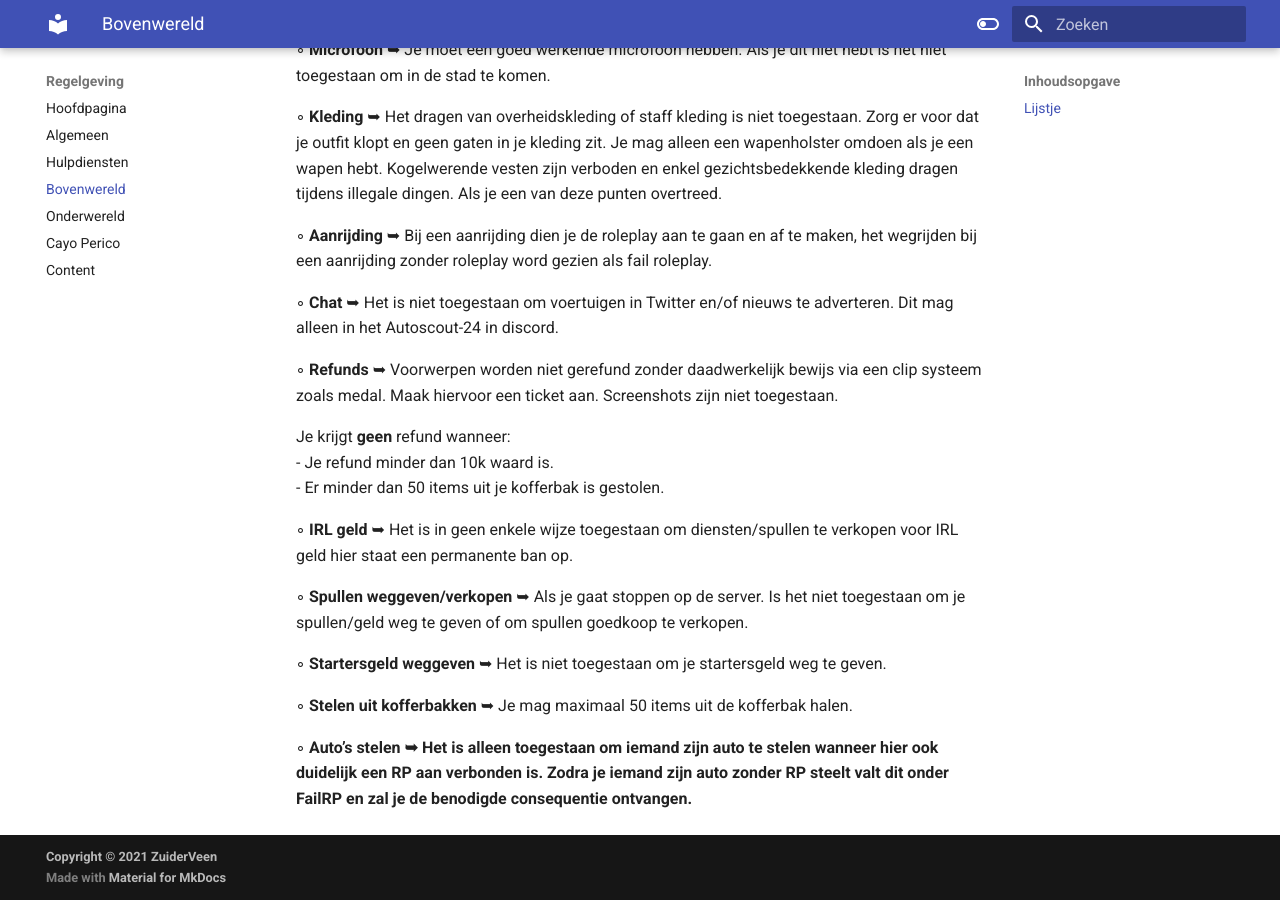
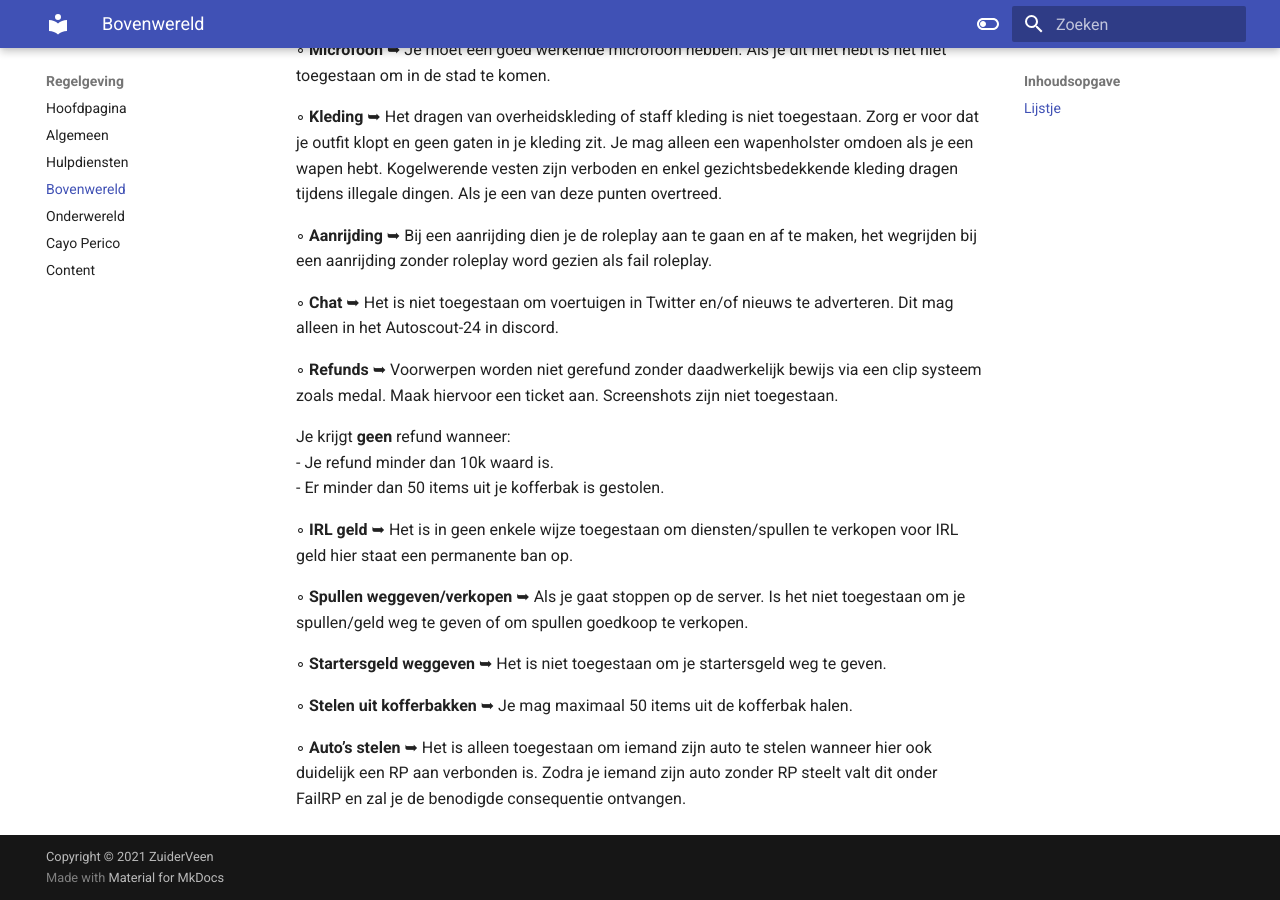
Before and after one commit to CappaWappa/Regels, an MkDocs documentation site: the page built from docs/bovenwereld.md, in a window 1280 px wide and 900 px high, scrolled down 1582 px. Built offline with MkDocs 1.6.1 and Material for MkDocs 9.7.7, drawn with Linux system fonts in a browser that asks for light colours; comment, search, counter and statistics services are not loaded.

```diff
--- a/docs/bovenwereld.md
+++ b/docs/bovenwereld.md
@@ -61,4 +61,4 @@ Je krijgt <b>geen</b> refund wanneer:<br>
 
 ◦ <b>Stelen uit kofferbakken</b> ➥ Je mag maximaal 50 items uit de kofferbak halen.
 
-◦ <b>Auto’s stelen<b> ➥ Het is alleen toegestaan om iemand zijn auto te stelen wanneer hier ook duidelijk een RP aan verbonden is. Zodra je iemand zijn auto zonder RP steelt valt dit onder FailRP en zal je de benodigde consequentie ontvangen.
+◦ <b>Auto’s stelen</b> ➥ Het is alleen toegestaan om iemand zijn auto te stelen wanneer hier ook duidelijk een RP aan verbonden is. Zodra je iemand zijn auto zonder RP steelt valt dit onder FailRP en zal je de benodigde consequentie ontvangen.
```
